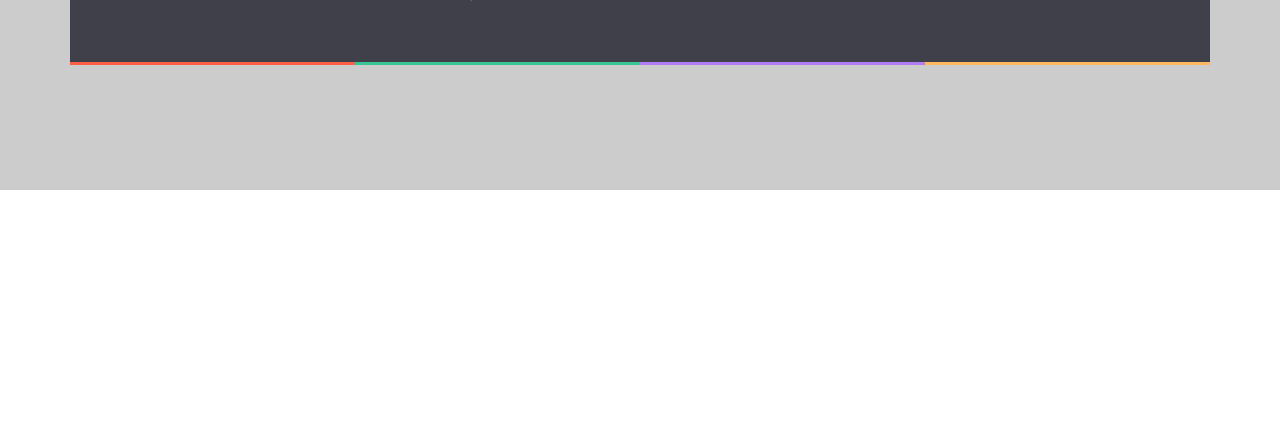
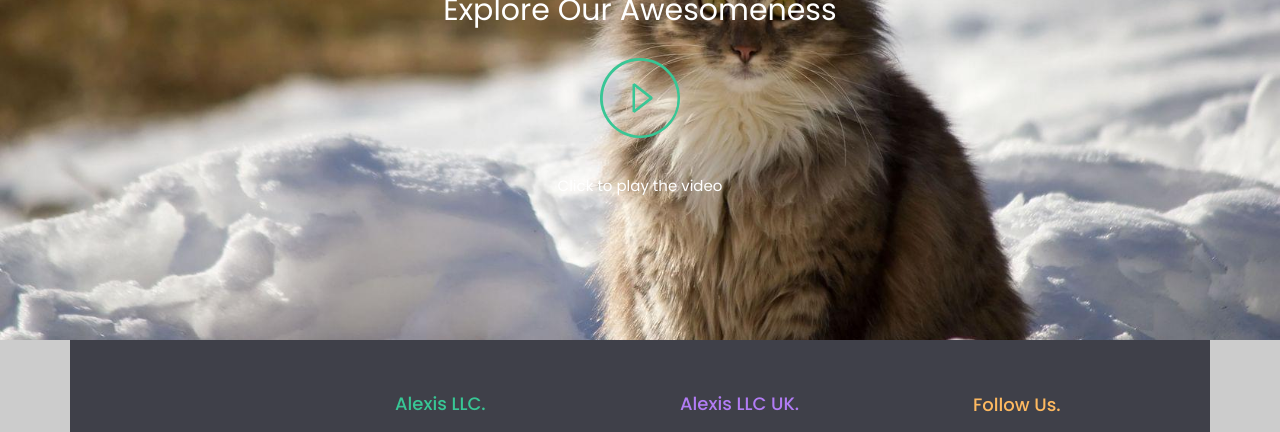
Before and after one commit to vm3192/Alexis, a plain HTML site: page index.html in a window 1280 px wide. Shown: the part 2800-3232 px from the top of the page. Before the commit the page ends 2990 px from the top, so only its background shows below. Drawn offline with nearby package versions, Linux system fonts and the light colour scheme.

Commit message:
section video-banner (adaptived)

```diff
--- a/css/style.css
+++ b/css/style.css
@@ -477,6 +477,45 @@ h6 {
   margin-bottom: 25px;
 }
 
+.video-banner {
+  background: url(../img/kot_zima_pushistyj_sneg_99366_1680x1050.jpg) center/cover no-repeat;
+}
+
+.video-banner__inner {
+  min-height: 500px;
+  display: -webkit-box;
+  display: -ms-flexbox;
+  display: flex;
+  -webkit-box-orient: vertical;
+  -webkit-box-direction: normal;
+      -ms-flex-direction: column;
+          flex-direction: column;
+  -webkit-box-pack: center;
+      -ms-flex-pack: center;
+          justify-content: center;
+  -webkit-box-align: center;
+      -ms-flex-align: center;
+          align-items: center;
+}
+
+.video-banner__title {
+  font-size: 30px;
+  line-height: 150%;
+  color: #ffffff;
+  margin-bottom: 25px;
+  text-align: center;
+}
+
+.video-banner__link {
+  margin-bottom: 40px;
+}
+
+.video-banner__text {
+  font-size: 15px;
+  color: #ffffff;
+  text-align: center;
+}
+
 .footer {
   background-color: #cccccc;
   padding-bottom: 125px;
--- a/index.html
+++ b/index.html
@@ -4,6 +4,7 @@
 <head>
 	<meta charset="UTF-8">
 	<meta name="viewport" content="width=device-width, initial-scale=1.0, shrink-to-fit=no">
+	<link rel="stylesheet" href="https://cdn.jsdelivr.net/gh/fancyapps/fancybox@3.5.7/dist/jquery.fancybox.min.css" />
 	<link rel="stylesheet" href="css/style.min.css">
 	<title>Document</title>
 </head>
@@ -113,6 +114,16 @@
 				</div>
 			</section>
 
+			<section class="video-banner">
+				<div class="video-banner__inner">
+					<h5 class="video-banner__title">Explore Our Awesomeness</h5>
+					<a class="video-banner__link" data-fancybox href="https://youtu.be/XmaaCRgV_z0">
+						<img src="img/icons/play_ico.svg" alt="play">
+					</a>
+					<div class="video-banner__text">Click to play the video</div>
+				</div>
+			</section>
+
 		</main>
 
 		<footer class="footer">
@@ -168,6 +179,7 @@
 
 	<!-- подключаем scripts -->
 	<script src="https://code.jquery.com/jquery-3.5.1.min.js"></script>
+	<script src="https://cdn.jsdelivr.net/gh/fancyapps/fancybox@3.5.7/dist/jquery.fancybox.min.js"></script>
 	<script src="js/script.min.js"></script>
 	<!-- подключаем scripts -->
 
```
Also changed, not shown: css/style.min.css, img/icons/play_ico.svg (added).
